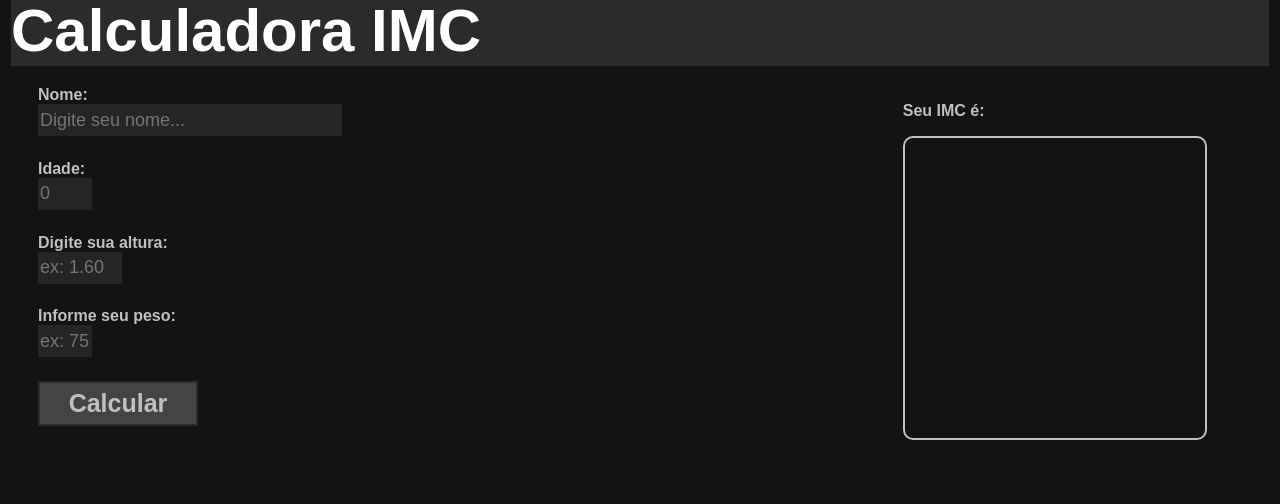
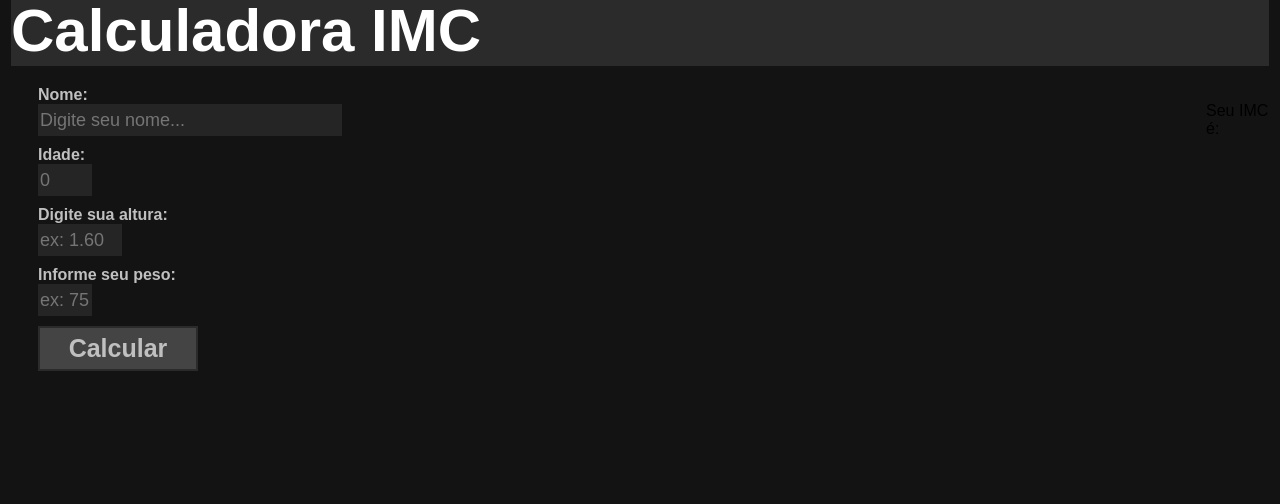
Before and after one commit to PedrooVi/CalculadoraIMC, a plain HTML site: page index.html in a window 1280 px wide. Shown: the top 504 px of the page. Drawn offline with Linux system fonts and the light colour scheme.

Commit message:
Update index.html

```diff
--- a/index.html
+++ b/index.html
@@ -32,9 +32,9 @@
                         <button id="calculo" onclick="calcular()">Calcular</button>
                 </div>
             </div>
-            <div class="igual">
+            <div id="igual">
                 <p>Seu IMC é:</p>
-                <div class="quadrado">
+                <div id="quadrado">
                     <p id="resultado"></p>
                 </div>
             </div>
```
